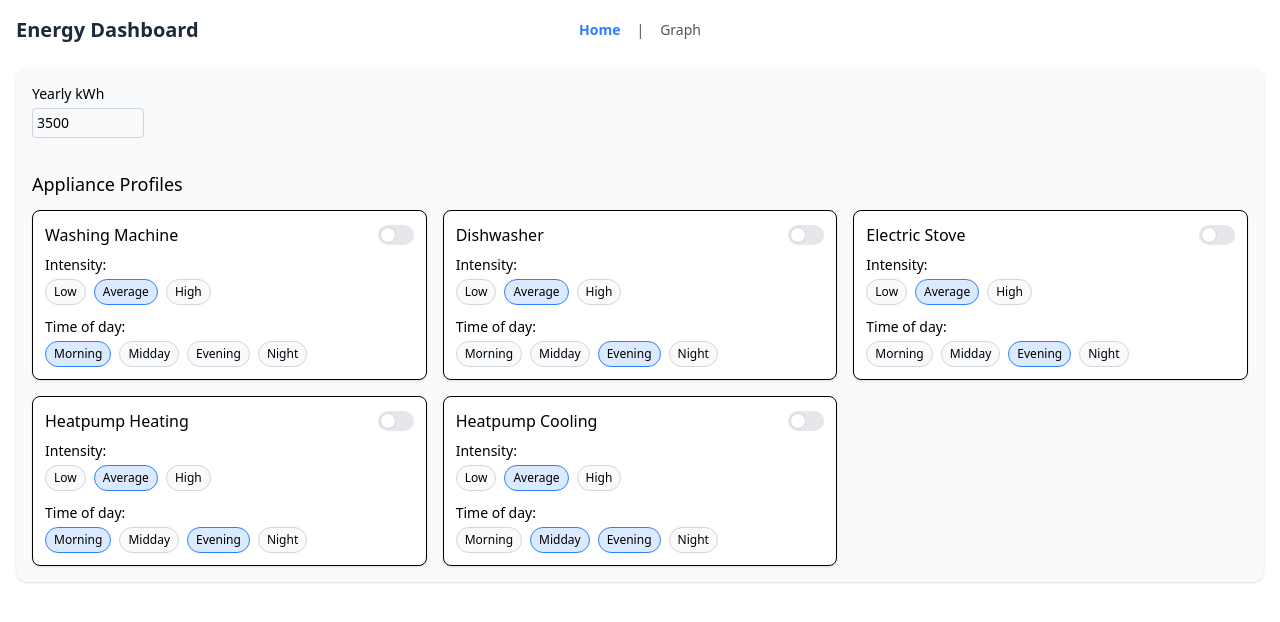
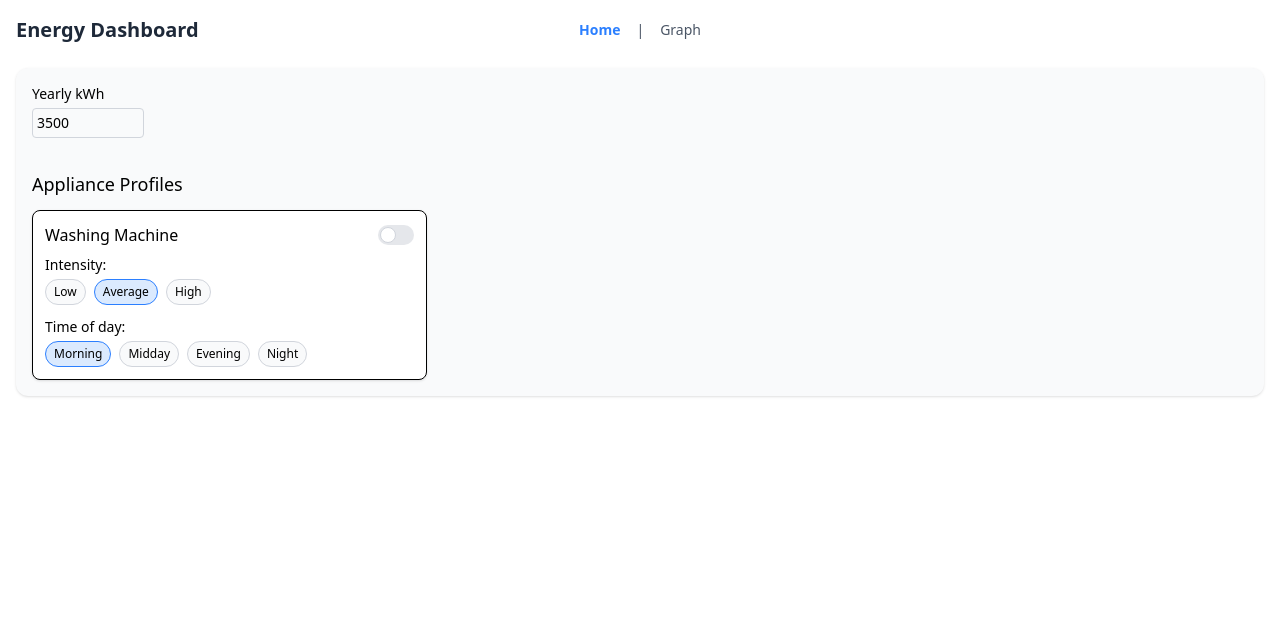
Before and after one commit to MerijnBol/EverydayWatt, a SvelteKit app in the folder energy-dashboard/: page / in a window 1280 px wide. Shown: the top 622 px of the page. Built offline with nearby package versions, Linux system fonts and the light colour scheme.

Commit message:
Move profile logic into component

```diff
--- /dev/null
+++ b/energy-dashboard/src/lib/components/ApplianceProfile.svelte
@@ -0,0 +1,76 @@
+<script lang="ts">
+    import { Intensity, TimeOfDay } from '$lib/constants';
+
+    export let profile;
+    export let handleUpdate;
+
+    const toggleEnabled = () => {
+        profile.enabled = !profile.enabled;
+        handleUpdate(profile);
+    };
+    const setApplianceIntensity = (intensity: Intensity) => {
+        profile.intensity = intensity;
+        handleUpdate(profile);
+    };
+    const toggleTimeOfDay = (timeOfDay: TimeOfDay) => {
+        const index = profile.timeOfDay.indexOf(timeOfDay);
+        if (index > -1) {
+            profile.timeOfDay.splice(index, 1);
+        } else {
+            profile.timeOfDay.push(timeOfDay);
+        }
+        profile.timeOfDay = [...profile.timeOfDay]; // Reassign to trigger reactivity
+        handleUpdate(profile);
+    };
+
+    $: intensityOptions = Object.values(Intensity).map(intensity => ({
+        value: intensity,
+        enabled: profile.intensity === intensity
+    }));
+
+    $: timeOfDayOptions = Object.values(TimeOfDay).map(timeOfDay => ({
+        value: timeOfDay,
+        enabled: profile.timeOfDay.includes(timeOfDay)
+    }));
+</script>
+<div class="border rounded-lg p-3 bg-white shadow-sm">
+    <div class="flex items-center justify-between mb-2">
+        <h3 class="font-medium">{profile.name}</h3>
+        <label class="relative inline-flex items-center cursor-pointer">
+            <input
+                type="checkbox"
+                class="sr-only peer"
+                checked={profile.enabled}
+                on:change={toggleEnabled}
+            />
+            <div class="w-9 h-5 bg-gray-200 peer-focus:outline-none rounded-full peer peer-checked:after:translate-x-full peer-checked:after:border-white after:content-[''] after:absolute after:top-[2px] after:left-[2px] after:bg-white after:border-gray-300 after:border after:rounded-full after:h-4 after:w-4 after:transition-all peer-checked:bg-blue-600"></div>
+        </label>
+    </div>
+    <div class="mb-3">
+        <p class="text-sm mb-1 font-medium">Intensity:</p>
+        <div class="flex gap-2">
+            {#each intensityOptions as { value, enabled }}
+                <button
+                    class="px-2 py-1 text-xs rounded-full border {enabled ? 'bg-blue-100 border-blue-500' : 'bg-gray-50 border-gray-300'}"
+                    on:click={() => setApplianceIntensity(value)}
+                >
+                    {value.charAt(0).toUpperCase() + value.slice(1)}
+                </button>
+            {/each}
+        </div>
+    </div>
+    <div>
+        <p class="text-sm mb-1 font-medium">Time of day:</p>
+        <div class="flex flex-wrap gap-2">
+            {#each timeOfDayOptions as { value, enabled }}
+                <button
+                    class="px-2 py-1 text-xs rounded-full border {enabled ? 'bg-blue-100 border-blue-500' : 'bg-gray-50 border-gray-300'}"
+                    on:click={() => toggleTimeOfDay(value)}
+                    disabled={!profile.enabled}
+                >
+                    {value.charAt(0).toUpperCase() + value.slice(1)}
+                </button>
+            {/each}
+        </div>
+    </div>
+</div>
--- a/energy-dashboard/src/lib/constants.ts
+++ b/energy-dashboard/src/lib/constants.ts
@@ -67,7 +67,7 @@ export interface ApplianceProfile {
 	};
 }
 
-export const defaultApplianceProfiles: ApplianceProfile[] = [
+export const availableApplianceProfiles: ApplianceProfile[] = [
 	{
 		id: 'washing-machine',
 		name: 'Washing Machine',
--- a/energy-dashboard/src/lib/domain/ConsumptionData.ts
+++ b/energy-dashboard/src/lib/domain/ConsumptionData.ts
@@ -3,7 +3,6 @@ import {
 	Month,
 	monthsData,
 	type ApplianceProfile,
-	defaultApplianceProfiles,
 	timeOfDayHours,
 	TimeOfDay,
 	Intensity
@@ -41,7 +40,7 @@ export class ConsumptionData {
 	constructor(yearlyConsumption: number = 0) {
 		this._yearlyConsumption = yearlyConsumption;
 		this._hourlyData = this.createEmptyHourlyData();
-		this._applianceProfiles = JSON.parse(JSON.stringify(defaultApplianceProfiles));
+		this._applianceProfiles = [];
 
 		if (yearlyConsumption > 0) {
 			this.generateHourlyData();
@@ -199,31 +198,20 @@ export class ConsumptionData {
 		return this._applianceProfiles;
 	}
 
-	public updateApplianceProfile(profileId: string, updates: Partial<ApplianceProfile>): void {
-		const index = this._applianceProfiles.findIndex(profile => profile.id === profileId);
-		if (index !== -1) {
-			this._applianceProfiles[index] = {
-				...this._applianceProfiles[index],
-				...updates
-			};
-
-			// Regenerate data if yearly consumption is set
-			if (this._yearlyConsumption > 0) {
-				this.generateHourlyData();
-			}
+	public updateApplianceProfile(profile: ApplianceProfile): void {
+		const index = this._applianceProfiles.findIndex(profile => profile.id === profile.id);
+		if (index !== -1 && !profile.enabled) {
+			// Remove the appliance profile if it is disabled
+			this._applianceProfiles.splice(index, 1);
+		} else if (index === -1) {
+			this._applianceProfiles.push(profile);
+		} else {
+			this._applianceProfiles[index] = profile;
 		}
-	}
-
-	public toggleApplianceEnabled(profileId: string, enabled: boolean): void {
-		this.updateApplianceProfile(profileId, { enabled });
-	}
-
-	public setApplianceIntensity(profileId: string, intensity: Intensity): void {
-		this.updateApplianceProfile(profileId, { intensity });
-	}
-
-	public setApplianceTimeOfDay(profileId: string, timeOfDay: TimeOfDay[]): void {
-		this.updateApplianceProfile(profileId, { timeOfDay });
+		// Regenerate data if yearly consumption is set
+		if (this._yearlyConsumption > 0) {
+			this.generateHourlyData();
+		}
 	}
 
 	// Get yearly data showing consumption for each month
--- a/energy-dashboard/src/routes/+page.svelte
+++ b/energy-dashboard/src/routes/+page.svelte
@@ -1,56 +1,25 @@
 <script lang="ts">
 	import { get } from 'svelte/store';
 	import { graphDataStore } from '$lib';
-	import { Intensity, TimeOfDay, type ApplianceProfile } from '$lib/constants';
+	import Appliance from '$lib/components/ApplianceProfile.svelte';
+	import { type ApplianceProfile, availableApplianceProfiles } from '$lib/constants';
 
 	const data = get(graphDataStore);
 	let yearlyConsumptionInput = data.getYearlyConsumption();
 	let applianceProfiles = data.getApplianceProfiles();
+
+	data.updateApplianceProfile(availableApplianceProfiles[0])
 
 	function updateConsumptionData() {
 		data.setYearlyConsumption(yearlyConsumptionInput);
 		graphDataStore.set(data.clone());
 	}
 
-	function toggleApplianceEnabled(profileId: string, enabled: boolean) {
-		data.toggleApplianceEnabled(profileId, enabled);
-		applianceProfiles = data.getApplianceProfiles();
+	const handleProfileUpdate = (profile: ApplianceProfile) => {
+		console.log(profile)
+		data.updateApplianceProfile(profile);
 		graphDataStore.set(data.clone());
-	}
-
-	function setApplianceIntensity(profileId: string, intensity: Intensity) {
-		data.setApplianceIntensity(profileId, intensity);
-		graphDataStore.set(data.clone());
-	}
-
-	function toggleTimeOfDay(profileId: string, timeOfDay: TimeOfDay) {
-		const profile = applianceProfiles.find(p => p.id === profileId);
-		if (!profile) return;
-
-		let newTimeOfDay: TimeOfDay[];
-
-		if (profile.timeOfDay.includes(timeOfDay)) {
-			// Remove if already included
-			newTimeOfDay = profile.timeOfDay.filter(t => t !== timeOfDay);
-			// Ensure at least one time of day is selected
-			if (newTimeOfDay.length === 0) {
-				newTimeOfDay = [timeOfDay];
-				return; // Don't update if it would result in empty selection
-			}
-		} else {
-			// Add if not already included
-			newTimeOfDay = [...profile.timeOfDay, timeOfDay];
-		}
-
-		data.setApplianceTimeOfDay(profileId, newTimeOfDay);
-		applianceProfiles = data.getApplianceProfiles();
-		graphDataStore.set(data.clone());
-	}
-
-	// Helper function to check if a time of day is selected
-	function isTimeOfDaySelected(profile: ApplianceProfile, timeOfDay: TimeOfDay): boolean {
-		return profile.timeOfDay.includes(timeOfDay);
-	}
+	};
 </script>
 
 <section class="flex flex-wrap gap-4 rounded-xl bg-gray-50 p-4 shadow-sm">
@@ -69,50 +38,7 @@
 		<h2 class="text-lg font-medium mb-3">Appliance Profiles</h2>
 		<div class="grid gap-4 sm:grid-cols-2 lg:grid-cols-3">
 			{#each applianceProfiles as profile}
-				<div class="border rounded-lg p-3 bg-white shadow-sm">
-					<div class="flex items-center justify-between mb-2">
-						<h3 class="font-medium">{profile.name}</h3>
-						<label class="relative inline-flex items-center cursor-pointer">
-							<input
-								type="checkbox"
-								class="sr-only peer"
-								checked={profile.enabled}
-								on:change={() => toggleApplianceEnabled(profile.id, !profile.enabled)}
-							/>
-							<div class="w-9 h-5 bg-gray-200 peer-focus:outline-none rounded-full peer peer-checked:after:translate-x-full peer-checked:after:border-white after:content-[''] after:absolute after:top-[2px] after:left-[2px] after:bg-white after:border-gray-300 after:border after:rounded-full after:h-4 after:w-4 after:transition-all peer-checked:bg-blue-600"></div>
-						</label>
-					</div>
-
-					<div class="mb-3">
-						<p class="text-sm mb-1 font-medium">Intensity:</p>
-						<div class="flex gap-2">
-							{#each Object.values(Intensity) as intensity}
-								<button
-									class="px-2 py-1 text-xs rounded-full border {profile.intensity === intensity ? 'bg-blue-100 border-blue-500' : 'bg-gray-50 border-gray-300'}"
-									on:click={() => setApplianceIntensity(profile.id, intensity)}
-									disabled={!profile.enabled}
-								>
-									{intensity.charAt(0).toUpperCase() + intensity.slice(1)}
-								</button>
-							{/each}
-						</div>
-					</div>
-
-					<div>
-						<p class="text-sm mb-1 font-medium">Time of day:</p>
-						<div class="flex flex-wrap gap-2">
-							{#each Object.values(TimeOfDay) as timeOfDay}
-								<button
-									class="px-2 py-1 text-xs rounded-full border {isTimeOfDaySelected(profile, timeOfDay) ? 'bg-blue-100 border-blue-500' : 'bg-gray-50 border-gray-300'}"
-									on:click={() => toggleTimeOfDay(profile.id, timeOfDay)}
-									disabled={!profile.enabled}
-								>
-									{timeOfDay.charAt(0).toUpperCase() + timeOfDay.slice(1)}
-								</button>
-							{/each}
-						</div>
-					</div>
-				</div>
+				<Appliance {profile} handleUpdate={handleProfileUpdate} />
 			{/each}
 		</div>
 	</div>
```
